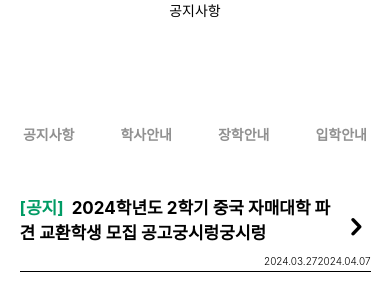
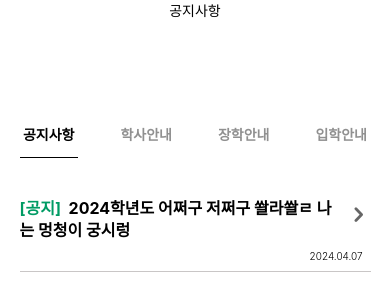
Before and after one commit to PTU-Graduate/Ryu_Front, a React Native app: screen /Notice in a window 390 px wide. Shown: the top 304 px of the page. Built offline with nearby package versions, Linux system fonts and the light colour scheme; no server answers.

Commit message:
feat/공지사항 페이지 UI 개발 완료

```diff
--- a/src/components/NoticeSrcComponets/NoticeCategoryCompo.tsx
+++ b/src/components/NoticeSrcComponets/NoticeCategoryCompo.tsx
@@ -1,5 +1,5 @@
 /* eslint-disable react-native/no-inline-styles */
-import React, {useEffect, useState} from 'react';
+import React, {useEffect} from 'react';
 import {View, Text, TouchableOpacity} from 'react-native';
 import {deviceHeight, deviceWidth} from '../../utils/DeviceUtils';
 import AllTextStyles from '../../styles/AllSrcStyles/AllTextStyles';
--- a/src/components/NoticeSrcComponets/NoticePostCompo.tsx
+++ b/src/components/NoticeSrcComponets/NoticePostCompo.tsx
@@ -5,7 +5,7 @@ import {TouchableOpacity} from 'react-native-gesture-handler';
 import AllButtonStyles from '../../styles/AllSrcStyles/AllButtonStyles';
 import AllTextStyles from '../../styles/AllSrcStyles/AllTextStyles';
 import Icon from 'react-native-vector-icons/Entypo';
-import {deviceHeight} from '../../utils/DeviceUtils';
+import {deviceHeight, deviceWidth} from '../../utils/DeviceUtils';
 interface AllButtonCompoProps {
   children?: React.ReactNode; // 부모, 자식 관계를 선언해주는 것 touchableopacity나 textinput안의 text를 선언할 때
   title?: string;
@@ -16,7 +16,7 @@ interface AllButtonCompoProps {
 /**
  * 로그인 및 회원가입 화면에 사용되는 초록색 공통 버튼
  */
-export const SignLogBlackButton: React.FC<AllButtonCompoProps> = ({
+export const NoticeListButton: React.FC<AllButtonCompoProps> = ({
   children,
   title,
   date,
@@ -24,7 +24,7 @@ export const SignLogBlackButton: React.FC<AllButtonCompoProps> = ({
 }) => {
   return (
     <TouchableOpacity
-      style={AllButtonStyles.SignLogBlackButtonStyle}
+      style={AllButtonStyles.NoticeListButtonStyle}
       onPress={onPress}>
       {children}
       <View
@@ -32,25 +32,52 @@ export const SignLogBlackButton: React.FC<AllButtonCompoProps> = ({
           flex: 3,
           flexDirection: 'row',
         }}>
-        <View style={{flex: 7, alignItems: 'center', justifyContent: 'center'}}>
-          <Text style={[AllTextStyles.SemiBold17, {color: '#009b64'}]}>
+        <View
+          style={{
+            flex: 7,
+            alignItems: 'center',
+            justifyContent: 'center',
+            width: deviceWidth * 0.8,
+          }}>
+          <Text
+            style={[
+              AllTextStyles.SemiBold16,
+              {color: '#009b64', lineHeight: 22},
+            ]}>
             {'[공지]  '}
-            <Text style={[AllTextStyles.SemiBold17, {color: '#000'}]}>
-              2024학년도 2학기 중국 자매대학 파견 교환학생 모집 공고{title}
+            <Text style={[AllTextStyles.SemiBold16, {color: '#000000'}]}>
+              {title}
             </Text>
           </Text>
         </View>
-        <View
-          style={{
-            alignItems: 'flex-end',
-            justifyContent: 'center',
-            marginTop: deviceHeight * 0.02,
-          }}>
-          <Icon name="chevron-right" size={30}></Icon>
+        <View>
+          <Icon
+            style={{
+              marginTop: deviceHeight * 0.016,
+              marginLeft: deviceWidth * 0.02,
+              color: '#666666',
+            }}
+            name="chevron-right"
+            size={25}
+          />
         </View>
       </View>
-      <View style={{flex: 1, alignItems: 'flex-end', justifyContent: 'center'}}>
-        <Text style={AllTextStyles.SemiThin}>2024.03.27{date}</Text>
+      <View
+        style={{
+          flex: 1,
+          alignItems: 'flex-end',
+          justifyContent: 'center',
+        }}>
+        <Text
+          style={[
+            AllTextStyles.SemiThin10,
+            {
+              marginBottom: deviceHeight * 0.01,
+              marginRight: deviceWidth * 0.02,
+            },
+          ]}>
+          {date}
+        </Text>
       </View>
     </TouchableOpacity>
   );
--- a/src/navigations/Drawer.tsx
+++ b/src/navigations/Drawer.tsx
@@ -1,6 +1,6 @@
 // DrawerNavigation.js
 
-import React, {useEffect} from 'react';
+import React from 'react';
 import {createDrawerNavigator} from '@react-navigation/drawer';
 import DrawerScreen from '../screens/BottomTabScreens/DrawerBurgur';
 
--- a/src/navigations/StackNavigator.tsx
+++ b/src/navigations/StackNavigator.tsx
@@ -15,9 +15,6 @@ import Home from '../screens/homeScreen/Home';
 import BottomTabNavigations from './BottomTabNavigations';
 import DrawerNavigation from './Drawer';
 import Notice from '../screens/NoticeScreen/Notice';
-import AcademicInfo from '../screens/NoticeScreen/AcademicInfo';
-import AdmissionInfo from '../screens/NoticeScreen/AdmissionInfo';
-import ScholarshipInfo from '../screens/NoticeScreen/ScholarshipInfo';
 
 type RootStackParamList = {
   Ex1: undefined;
@@ -34,9 +31,6 @@ type RootStackParamList = {
   BottomTabNavigations: undefined;
   DrawerNavigation: undefined;
   Notice: undefined;
-  AcademicInfo: undefined;
-  AdmissionInfo: undefined;
-  ScholarShipInfo: undefined;
 };
 
 export type ScreenProps = {
@@ -65,9 +59,6 @@ const StackNavigator = () => {
       />
       <Stack.Screen name="DrawerNavigation" component={DrawerNavigation} />
       <Stack.Screen name="Notice" component={Notice} />
-      <Stack.Screen name="AcademicInfo" component={AcademicInfo} />
-      <Stack.Screen name="AdmissionInfo" component={AdmissionInfo} />
-      <Stack.Screen name="ScholarShipInfo" component={ScholarshipInfo} />
     </Stack.Navigator>
   );
 };
--- a/src/screens/NoticeScreen/AcademicInfo.tsx
+++ /dev/null
@@ -1,13 +0,0 @@
-import React from 'react';
-import {AllBackground} from '../../components/AllSrcComponets/AllBackground';
-import {ScreenProps} from '../../navigations/StackNavigator';
-import {Text} from 'react-native';
-const AcademicInfo: React.FC<ScreenProps> = ({navigation}) => {
-  return (
-    <AllBackground>
-      <Text>학사안내</Text>
-    </AllBackground>
-  );
-};
-
-export default AcademicInfo;
--- a/src/screens/NoticeScreen/AdmissionInfo.tsx
+++ /dev/null
@@ -1,13 +0,0 @@
-import React from 'react';
-import {AllBackground} from '../../components/AllSrcComponets/AllBackground';
-import {ScreenProps} from '../../navigations/StackNavigator';
-import {Text} from 'react-native';
-const AdmissionInfo: React.FC<ScreenProps> = ({navigation}) => {
-  return (
-    <AllBackground>
-      <Text>입학안내</Text>
-    </AllBackground>
-  );
-};
-
-export default AdmissionInfo;
--- a/src/screens/NoticeScreen/Notice.tsx
+++ b/src/screens/NoticeScreen/Notice.tsx
@@ -1,30 +1,71 @@
 /* eslint-disable react-native/no-inline-styles */
 import React, {useState} from 'react';
 import {AllBackground} from '../../components/AllSrcComponets/AllBackground';
-import {Text, View} from 'react-native';
+import {Image, Text, View} from 'react-native';
+import {ScreenProps} from '../../navigations/StackNavigator';
+import {NoticeCategoryCompo} from '../../components/NoticeSrcComponets/NoticeCategoryCompo';
+import {NoticeListButton} from '../../components/NoticeSrcComponets/NoticePostCompo';
 import {TouchableOpacity} from 'react-native-gesture-handler';
-import {ScreenProps} from '../../navigations/StackNavigator';
-import AllTextStyles from '../../styles/AllSrcStyles/AllTextStyles';
-import {deviceWidth} from '../../utils/DeviceUtils';
-import {NoticeCategoryCompo} from '../../components/NoticeSrcComponets/NoticeCategoryCompo';
-import {SignLogBlackButton} from '../../components/NoticeSrcComponets/NoticePostCompo';
+import {deviceHeight, deviceWidth} from '../../utils/DeviceUtils';
 
-const Notice: React.FC<ScreenProps> = ({navigation}) => {
-  const [selectedCategory, setSelectedCategory] = useState<string>('공지사항');
+const Notice: React.FC<ScreenProps> = ({}) => {
+  const [selectedCategory, setSelectedCategory] = useState<string>('공지');
   return (
     <AllBackground>
       <View style={{flex: 1, alignItems: 'center'}}>
         <Text>공지사항</Text>
       </View>
-      <NoticeCategoryCompo
-        selectedCategory={selectedCategory} // 상태 공유
-        setSelectedCategory={setSelectedCategory} // 상태 공유
-      />
-      <View style={{flex: 7, alignItems: 'center'}}>
-        <SignLogBlackButton
-          title="궁시렁궁시렁"
-          date="2024.04.07"></SignLogBlackButton>
+      <View style={{flex: 1}}>
+        <NoticeCategoryCompo
+          selectedCategory={selectedCategory} // 상태 공유
+          setSelectedCategory={setSelectedCategory} // 상태 공유
+        />
       </View>
+      {selectedCategory === '공지' && (
+        <View style={{flex: 7, alignItems: 'center'}}>
+          <NoticeListButton
+            title="2024학년도 어쩌구 저쩌구 쏼라쏼ㄹ 나는 멍청이 궁시렁"
+            date="2024.04.07"
+          />
+        </View>
+      )}
+      {selectedCategory === '학사' && (
+        <View style={{flex: 7, alignItems: 'center'}}>
+          <NoticeListButton
+            title="2024학년도 어쩌구 저쩌구 쏼라쏼ㄹ 나는 바보 궁시렁"
+            date="2024.04.07"
+          />
+        </View>
+      )}
+      {selectedCategory === '장학' && (
+        <View style={{flex: 7, alignItems: 'center'}}>
+          <TouchableOpacity>
+            <Image
+              source={require('../../assets/images/money.png')}
+              // resizeMode="contain"
+              style={{
+                width: deviceWidth * 1,
+                height: deviceHeight * 0.18,
+                opacity: 0.3,
+              }}
+            />
+          </TouchableOpacity>
+          <View style={{marginTop: deviceHeight * 0.025}}>
+            <NoticeListButton
+              title="2024학년도 어쩌구 저쩌구 이제 조금 알 것 같아요"
+              date="2024.04.07"
+            />
+          </View>
+        </View>
+      )}
+      {selectedCategory === '입학' && (
+        <View style={{flex: 7, alignItems: 'center'}}>
+          <NoticeListButton
+            title="내가 멍청이었구나 랄라 트랄라 노래를 부르자"
+            date="2024.04.07"
+          />
+        </View>
+      )}
     </AllBackground>
   );
 };
--- a/src/screens/NoticeScreen/ScholarshipInfo.tsx
+++ /dev/null
@@ -1,13 +0,0 @@
-import React from 'react';
-import {AllBackground} from '../../components/AllSrcComponets/AllBackground';
-import {ScreenProps} from '../../navigations/StackNavigator';
-import {Text} from 'react-native';
-const ScholarshipInfo: React.FC<ScreenProps> = ({navigation}) => {
-  return (
-    <AllBackground>
-      <Text>장학안내</Text>
-    </AllBackground>
-  );
-};
-
-export default ScholarshipInfo;
--- a/src/styles/AllSrcStyles/AllButtonStyles.tsx
+++ b/src/styles/AllSrcStyles/AllButtonStyles.tsx
@@ -18,10 +18,10 @@ export default StyleSheet.create({
     justifyContent: 'center',
     alignItems: 'center',
   },
-  SignLogBlackButtonStyle: {
+  NoticeListButtonStyle: {
     width: deviceWidth * 0.9,
     height: deviceHeight * 0.1,
-    borderBottomColor: '#000',
+    borderBottomColor: '#C9C6C6',
     borderBottomWidth: 1,
   },
 });
--- a/src/styles/AllSrcStyles/AllTextStyles.tsx
+++ b/src/styles/AllSrcStyles/AllTextStyles.tsx
@@ -1,6 +1,11 @@
 import {StyleSheet} from 'react-native';
 
 export default StyleSheet.create({
+  SemiThin10: {
+    fontSize: 10,
+    fontWeight: '300',
+  },
+
   medium11: {
     fontWeight: '500',
     fontSize: 11,
@@ -21,12 +26,13 @@ export default StyleSheet.create({
     fontSize: 14,
   },
 
+  SemiBold16: {
+    fontWeight: 'bold',
+    fontSize: 16,
+  },
+
   SemiBold17: {
     fontWeight: 'bold',
     fontSize: 17,
   },
-  SemiThin: {
-    fontSize: 10,
-    fontWeight: '300',
-  },
 });
```
Also changed, not shown: src/assets/images/money.png (added), 1 other file (tests, documents, lock files or other folders).
